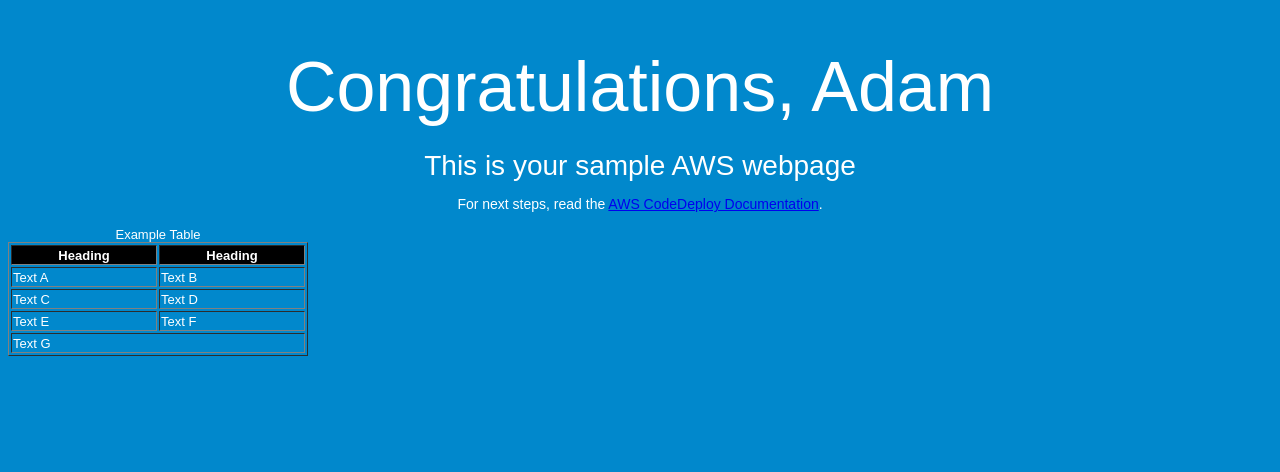
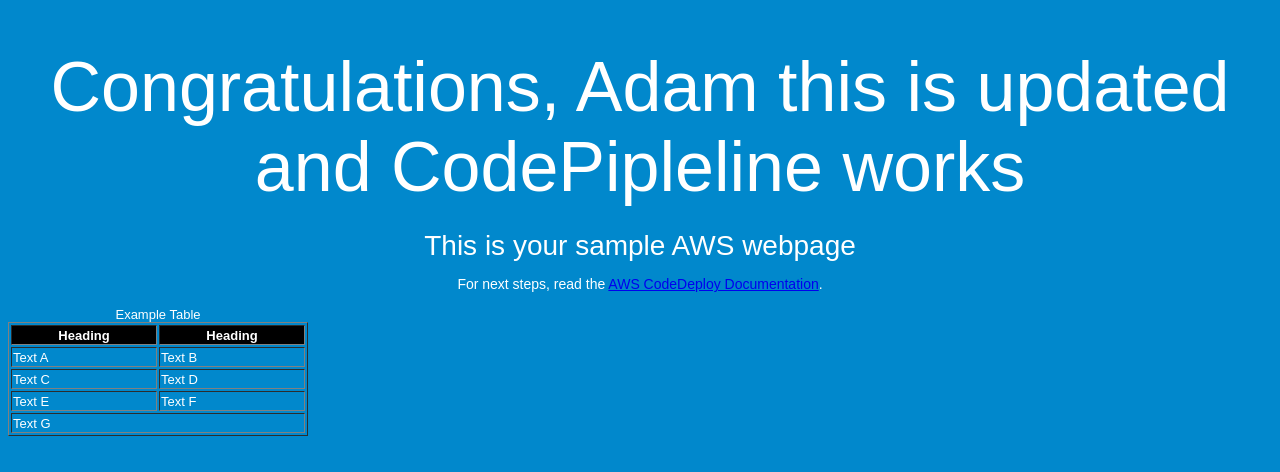
Before and after one commit to FenerTR/codedeploy-tomcat, a plain HTML site: page index.html in a window 1280 px wide. Drawn offline with Linux system fonts and the light colour scheme.

Commit message:
updated index.html

```diff
--- a/index.html
+++ b/index.html
@@ -26,7 +26,7 @@
     </head>
     <body>
       <div align="center">
-        <h1>Congratulations, Adam </h1>
+        <h1>Congratulations, Adam this is updated and CodePipleline works</h1>
         <h2>This is your sample AWS webpage </h2>
         <p>For next steps, read the <a href="http://aws.amazon.com/documentation/codedeploy">AWS CodeDeploy Documentation</a>.</p>
       </div>
```
